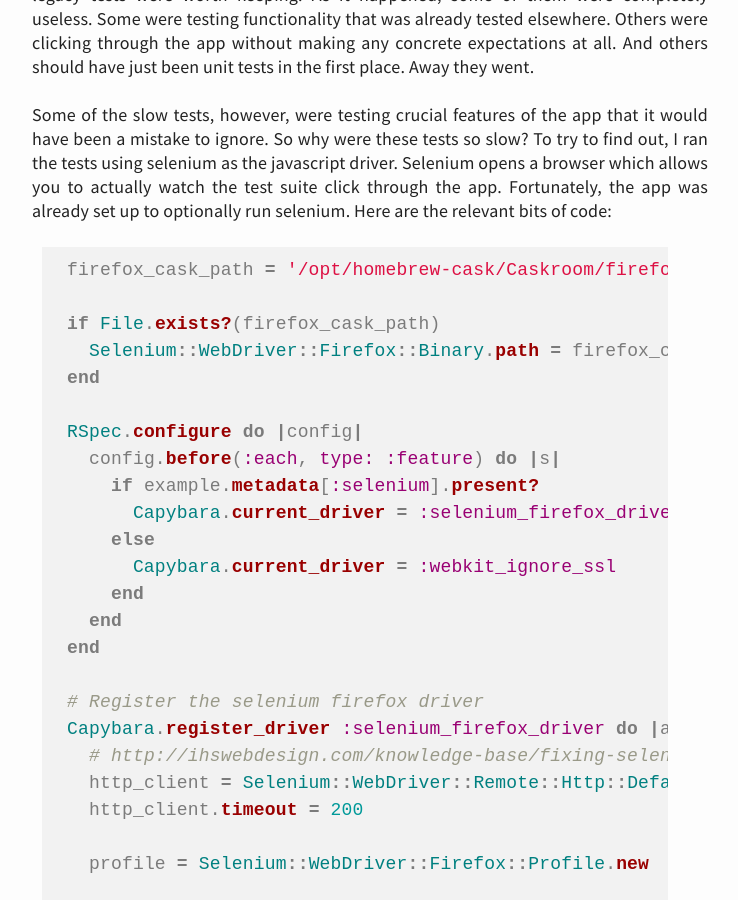
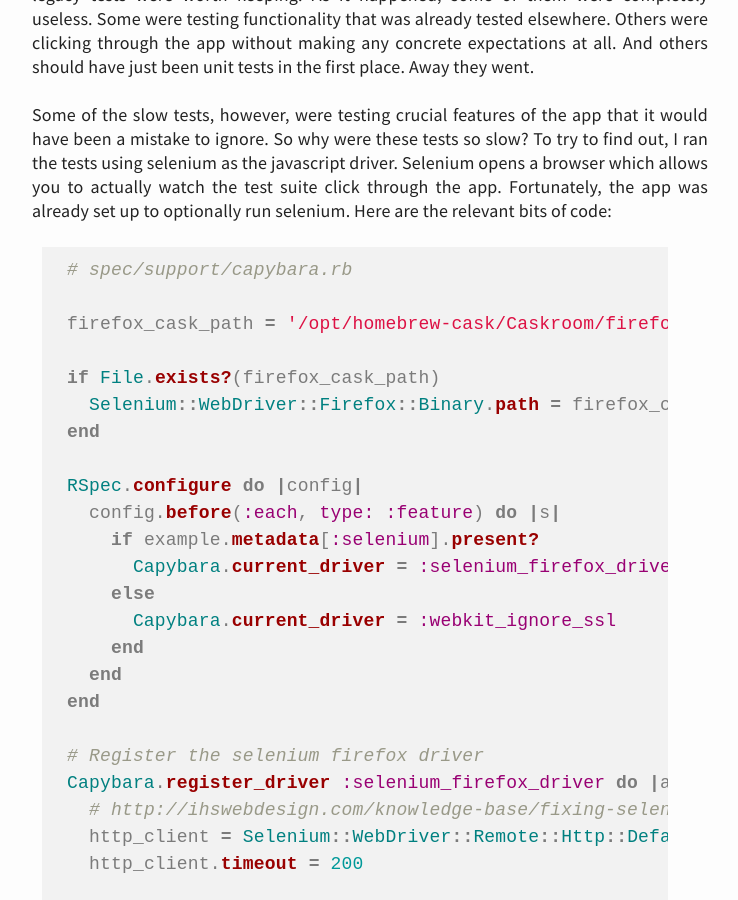
Before and after one commit to davidlaprade/davidlaprade.github.io, a Jekyll site: the page built from _posts/2015-11-15-speed-up-rails-tests.md, in a window 1280 px wide and 900 px high, scrolled down 7216 px. Shown: the whole window, without its empty margins (270-1008 px from the left). Built offline with Jekyll 4.4.1, drawn with Linux system fonts in a browser that asks for light colours.

Commit message:
Add path to code referenced in testing post

```diff
--- a/_posts/2015-11-15-speed-up-rails-tests.md
+++ b/_posts/2015-11-15-speed-up-rails-tests.md
@@ -325,6 +325,8 @@ click through the app. Fortunately, the app was already set up to
 optionally run selenium. Here are the relevant bits of code:
 
 {% highlight ruby %}
+# spec/support/capybara.rb
+
 firefox_cask_path = '/opt/homebrew-cask/Caskroom/firefox/latest/Firefox.app/Contents/MacOS/firefox-bin'
 
 if File.exists?(firefox_cask_path)
```
